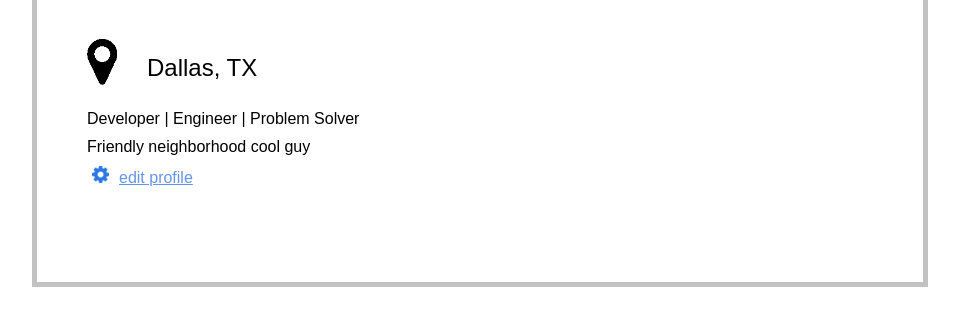
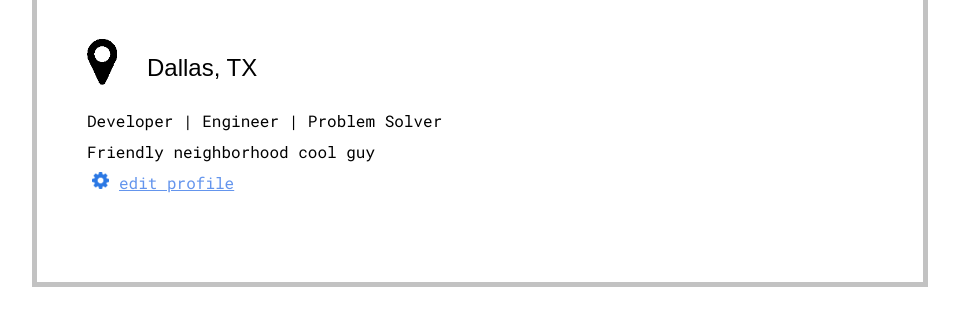
Before and after one commit to jsextonprofessional/User_Card, a plain HTML site: page index.html in a window 1280 px wide. Shown: the part 403-728 px from the top of the page, without its empty margins (148-1107 px from the left). Drawn offline with Linux system fonts and the light colour scheme.

Commit message:
added roboto

```diff
--- a/style.css
+++ b/style.css
@@ -1,8 +1,9 @@
+@import url('https://fonts.googleapis.com/css2?family=Roboto+Mono&display=swap');
+
 *{
     margin: 0;
     padding: 0;
-    font-family: sans-serif;
-}
+    font-family: 'Roboto Mono', monospace;}
 .main{
     min-height: auto;
     width: auto;
@@ -40,7 +41,7 @@
     width: 170px;
     position: relative;
     bottom: 104px;
-    right: 78px;
+    right: 84px;
 }
 #username h1{
     margin: 5px auto 10px 30px;
```
